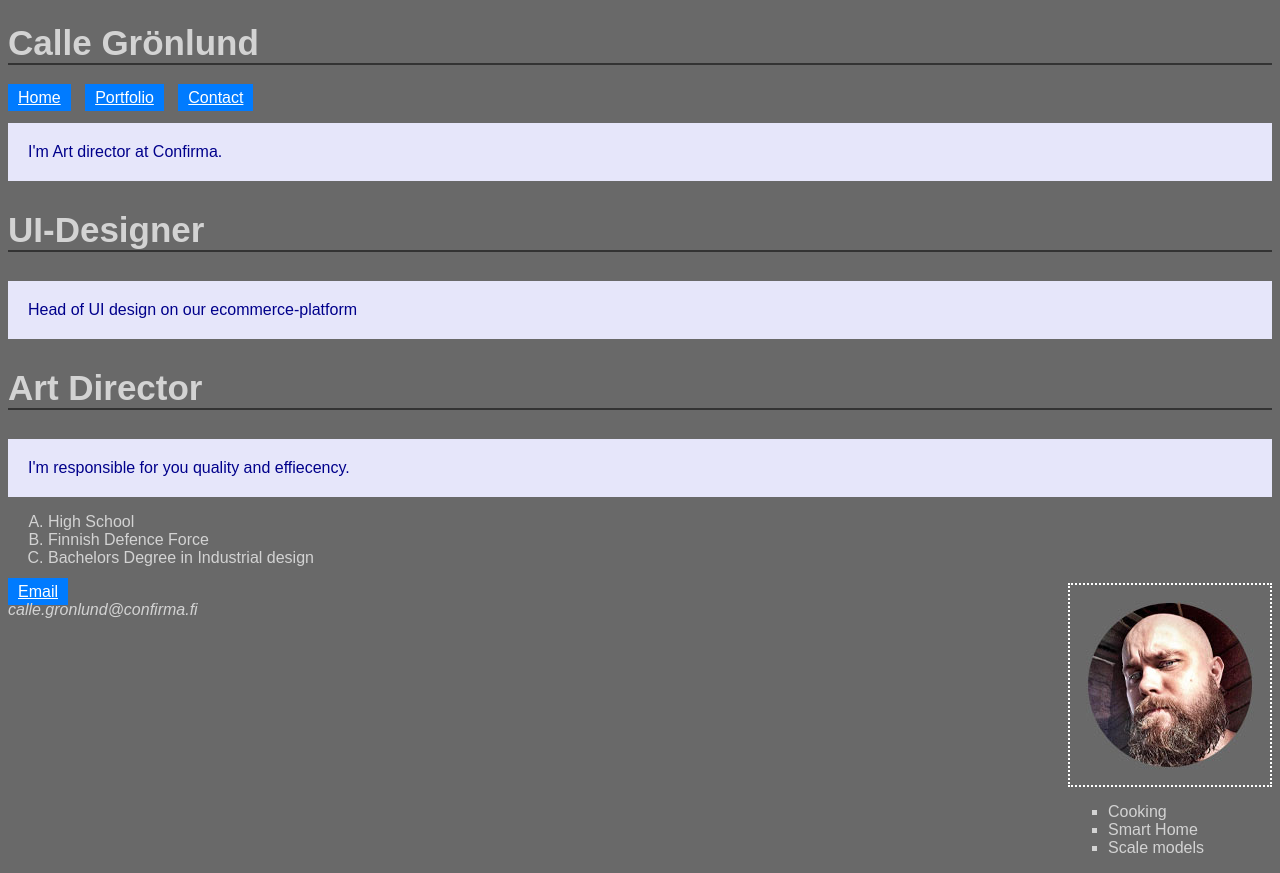
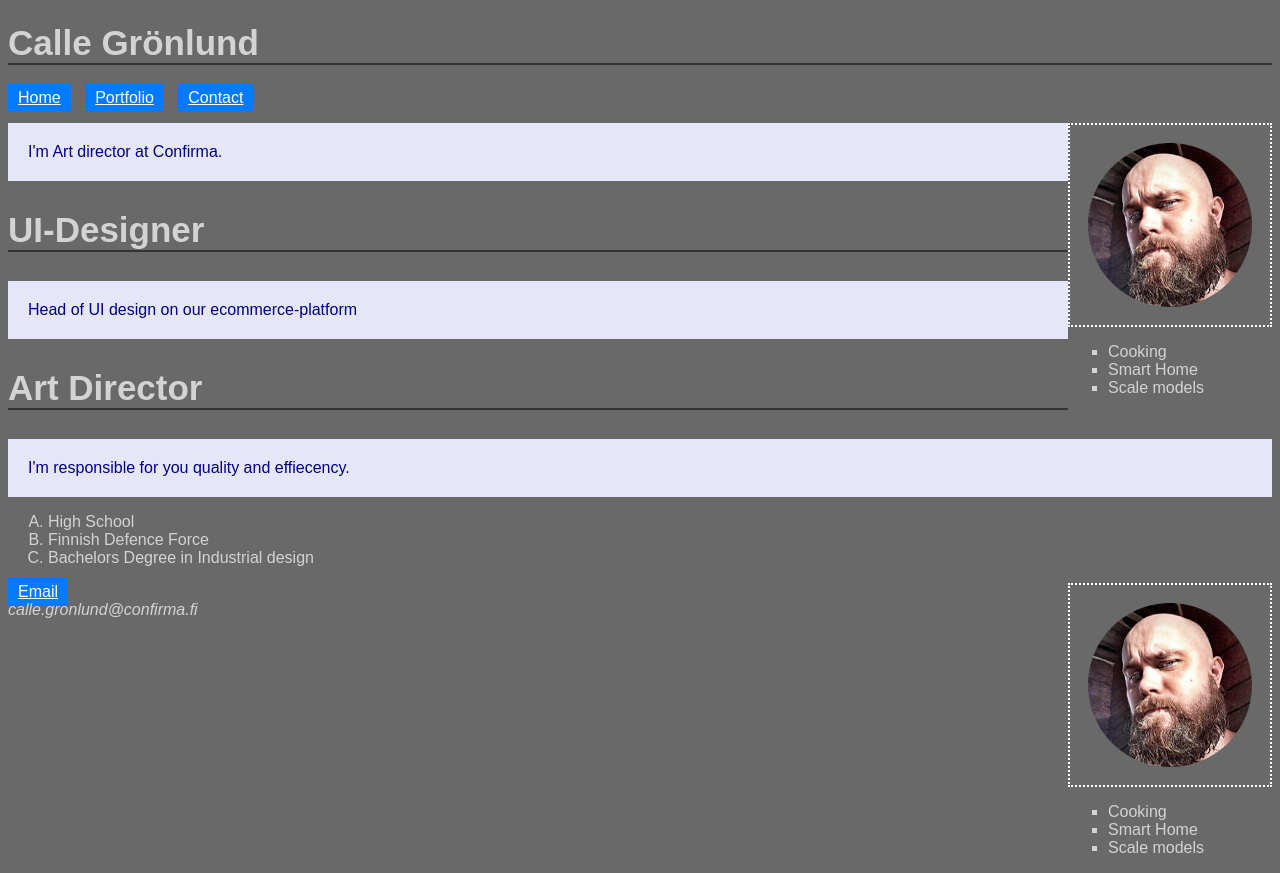
Before and after one commit to sheepbringer/sheepbringer.github.io, a plain HTML site: page index.html in a window 1280 px wide. Drawn offline with Linux system fonts and the light colour scheme.

Commit message:
Update index.html

```diff
--- a/index.html
+++ b/index.html
@@ -17,6 +17,16 @@
         <a href="#contact">Contact</a>
     </nav>
     <section>
+          <aside style="float: right;">
+        <div class="profile-picture">
+            <img src="oma.jpg" alt="Calle Grönlund">
+        </div>
+        <ul>
+            <li>Cooking</li>
+            <li>Smart Home</li>
+            <li>Scale models</li>
+        </ul>
+    </aside>
         <article>
             <p>I'm Art director at Confirma.</p>
         </article>
```
